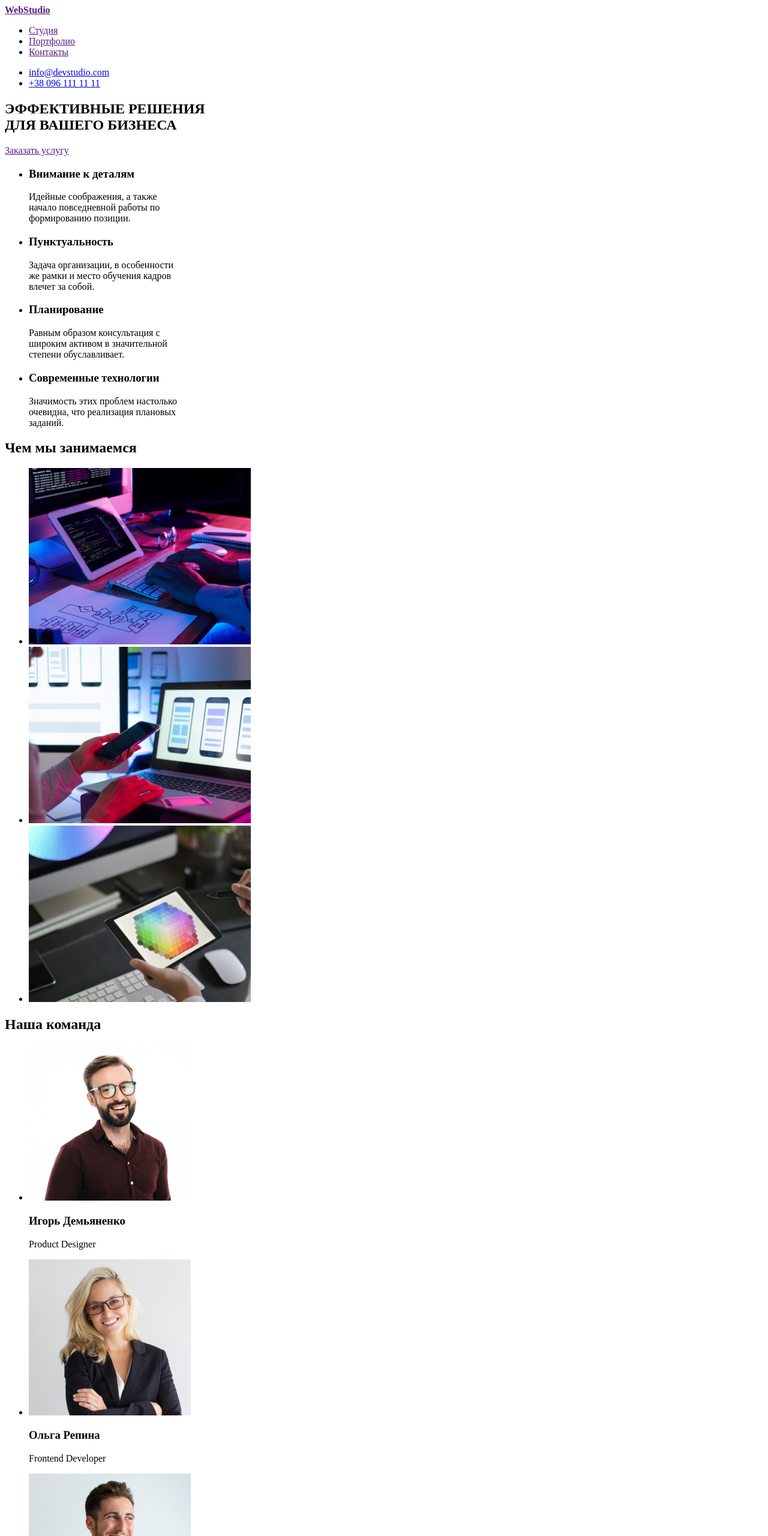
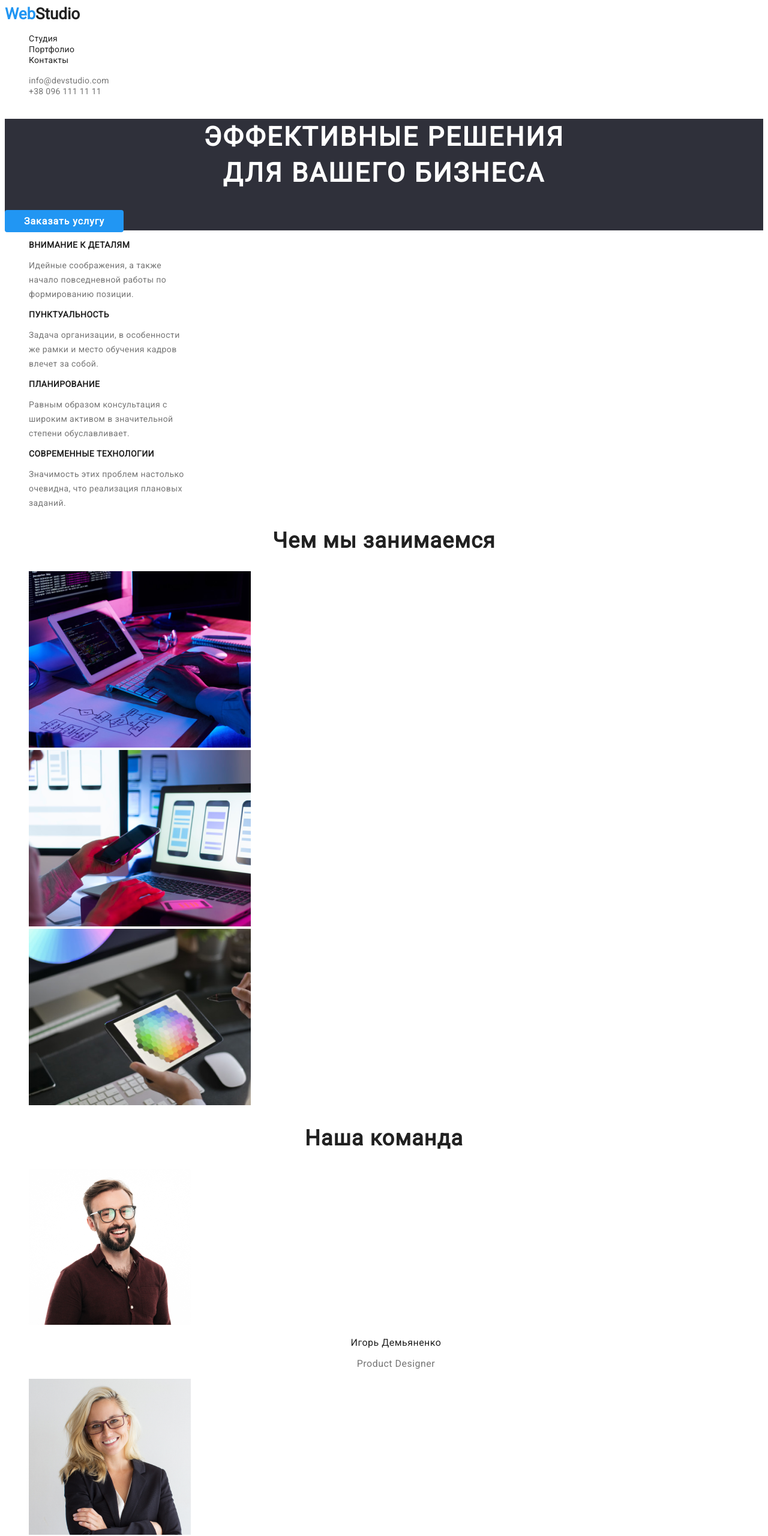
Before and after one commit to MykolaLomako/homework2, a plain HTML site: page index.html in a window 1280 px wide. Shown: the top 2560 px of the page at 60% size. Drawn offline with Linux system fonts and the light colour scheme.

Commit message:
first webpage done

```diff
--- a/index.html
+++ b/index.html
@@ -1,94 +1,150 @@
 <!DOCTYPE html>
 <html lang="en">
   <head>
-    <meta charset="UTF-8">
-    <meta name="viewport" content="width=device-width, initial-scale=1.0">
-    <title>Homework1</title>
+    <meta charset="UTF-8" />
+    <meta name="viewport" content="width=device-width, initial-scale=1.0" />
+    <!--подключение стилей(css файл )-->
+    <link rel="stylesheet" href="./styles.css" />
+    <link rel="preconnect" href="https://fonts.gstatic.com" />
+    <link
+      href="https://fonts.googleapis.com/css2?family=Roboto&display=swap"
+      rel="stylesheet"
+    />
+    <title>Studio</title>
   </head>
   <body>
     <header>
-
       <nav>
-            <a href=""><b>WebStudio</b></a>
+        <a class="logo" href=""
+          ><b
+            ><span class="logo-web">Web</span
+            ><span class="logo-studio">Studio</span></b
+          ></a
+        >
         <ul>
-<li><a href="">Студия</a></li>
-<li><a href="">Портфолио</a></li>
-<li><a href="">Контакты</a></li>
+          <li>
+            <a class="links-pages" href="./index.html" rel="nofollow">Студия</a>
+          </li>
+          <li>
+            <a class="links-pages" href="./portfolio.html" rel="nofollow"
+              >Портфолио</a
+            >
+          </li>
+          <li><a class="links-pages" href="">Контакты</a></li>
         </ul>
-
       </nav>
-        <ul>
+      <ul class="mail-telephone">
         <li><a href="mailto:info@devstudio.com">info@devstudio.com</a></li>
         <li><a href="tel:+380961111111">+38 096 111 11 11 </a></li>
       </ul>
     </header>
     <main>
-    <section>
-
+      <section class="hero">
         <h1>ЭФФЕКТИВНЫЕ РЕШЕНИЯ <br />ДЛЯ ВАШЕГО БИЗНЕСА</h1>
-            <a href="">Заказать услугу</a>
-
+        <a class="button-link" href=""
+          ><span class="button-link-text">Заказать услугу</span></a
+        >
       </section>
-    <section>
+      <section class="general-description">
         <ul>
           <li>
             <h3>Внимание к деталям</h3>
-            <p>Идейные соображения, а также<br/>начало повседневной работы по<br/>формированию позиции.</p>
+            <p>
+              Идейные соображения, а также<br />начало повседневной работы по<br />формированию
+              позиции.
+            </p>
           </li>
           <li>
             <h3>Пунктуальность</h3>
-            <p>Задача организации, в особенности<br/> же рамки и место обучения кадров<br/> влечет за собой.</p>
+            <p>
+              Задача организации, в особенности<br />
+              же рамки и место обучения кадров<br />
+              влечет за собой.
+            </p>
           </li>
           <li>
             <h3>Планирование</h3>
-            <p>Равным образом консультация с<br/> широким активом в значительной<br/> степени обуславливает.</p>
+            <p>
+              Равным образом консультация с<br />
+              широким активом в значительной<br />
+              степени обуславливает.
+            </p>
           </li>
           <li>
             <h3>Современные технологии</h3>
-            <p>Значимость этих проблем настолько<br/> очевидна, что реализация плановых<br/> заданий.</p>
+            <p>
+              Значимость этих проблем настолько<br />
+              очевидна, что реализация плановых<br />
+              заданий.
+            </p>
           </li>
         </ul>
       </section>
       <section>
-<h2>Чем мы занимаемся</h2>
+        <h2 class="section-headers">Чем мы занимаемся</h2>
 
         <ul>
-    <li><img src="./images/img1_section2.png" alt="first picture" width="370"></li>
-    <li><img src="./images/img3_section2.png" alt="second picture" width="370"></li>
-    <li><img src="./images/img2_section2.png" alt="third picture" width="370"></li>
+          <li>
+            <img
+              src="./images/img1_section2.png"
+              alt="first picture"
+              width="370"
+            />
+          </li>
+          <li>
+            <img
+              src="./images/img3_section2.png"
+              alt="second picture"
+              width="370"
+            />
+          </li>
+          <li>
+            <img
+              src="./images/img2_section2.png"
+              alt="third picture"
+              width="370"
+            />
+          </li>
         </ul>
-
       </section>
       <section>
-        <h2>Наша команда</h2>
-        <ul>
-            <li><img src="./images/igor.png" alt="igor" width="270">
-            <h3>Игорь Демьяненко</h3><p>Product Designer</p></li>
-            <li><img src="./images/olga.png" alt="olga" width="270">
+        <h2 class="section-headers">Наша команда</h2>
+        <ul class="employees">
+          <li>
+            <img src="./images/igor.png" alt="igor" width="270" />
+            <h3>Игорь Демьяненко</h3>
+            <p>Product Designer</p>
+          </li>
+          <li>
+            <img src="./images/olga.png" alt="olga" width="270" />
             <h3>Ольга Репина</h3>
-            <p>Frontend Developer</p></li>
-            <li><img src="./images/nicholas.png" alt="nicholas" width="270">
+            <p>Frontend Developer</p>
+          </li>
+          <li>
+            <img src="./images/nicholas.png" alt="nicholas" width="270" />
             <h3>Николай Тарасов</h3>
-            <p>Marketing</p></li>
-            <li><img src="./images/michael.png" alt="michael" width="270">
+            <p>Marketing</p>
+          </li>
+          <li>
+            <img src="./images/michael.png" alt="michael" width="270" />
             <h3>Михаил Ермаков</h3>
-            <p>UI Designer</p></li>
+            <p>UI Designer</p>
+          </li>
         </ul>
       </section>
     </main>
     <footer>
-<a href=""><b>WebStudio</b></a>
+      <a class="logo-footer" href=""
+        ><b
+          ><span class="logo-web">Web</span
+          ><span class="logo-studio">Studio</span></b
+        ></a
+      >
       <address>
-
         <p>г.Киев, пр-т Леси Украинки, 26</p>
         <p><a href="mailto:info@devstudio.com">info@devstudio.com</a></p>
         <p><a href="tel:+380961111111">+38 096 111 11 11 </a></p>
-
-
       </address>
-
     </footer>
-
-
   </body>
 </html>
--- /dev/null
+++ b/styles.css
@@ -0,0 +1,182 @@
+/*сброс настроек оформления по умолчанию*/
+li {
+  list-style: none;
+}
+
+a {
+  text-decoration: none;
+}
+
+/* main styles*/
+.logo-web {
+  color: #2196f3;
+  font-family: Roboto;
+  font-style: normal;
+  font-weight: 700;
+  font-size: 26px;
+  line-height: 31px;
+}
+.logo-studio {
+  color: #212121;
+  font-family: Roboto;
+  font-style: normal;
+  font-weight: 700;
+  font-size: 26px;
+  line-height: 31px;
+}
+
+/*navigation in header*/
+.links-pages {
+  font-family: Roboto;
+  font-style: normal;
+  font-weight: 500;
+  font-size: 14px;
+  line-height: 16px;
+  letter-spacing: 0.02em;
+  color: #212121;
+}
+
+.links-pages:hover,
+.links-pages:focus {
+  color: #2196f3;
+}
+
+.mail-telephone a {
+  font-family: Roboto;
+  font-style: normal;
+  font-weight: 500;
+  font-size: 14px;
+  line-height: 16px;
+  letter-spacing: 0.02em;
+  color: #757575;
+}
+
+.mail-telephone a:hover,
+.mail-telephone a:focus {
+  color: #2196f3;
+}
+.hero {
+  background-color: #2f303a;
+}
+.hero h1 {
+  font-family: Roboto;
+  font-style: normal;
+  font-weight: 900;
+  font-size: 44px;
+  line-height: 60px;
+  letter-spacing: 0.06em;
+  text-transform: uppercase;
+  text-align: center;
+
+  color: #ffffff;
+}
+
+.button-link {
+  padding-left: 32px;
+  padding-right: 32px;
+  padding-top: 10px;
+  padding-bottom: 10px;
+  background: #2196f3;
+  border-radius: 4px;
+}
+
+.button-link-text {
+  font-family: Roboto;
+  font-style: normal;
+  font-weight: bold;
+  font-size: 16px;
+  line-height: 30px;
+  align-items: center;
+  text-align: center;
+  letter-spacing: 0.06em;
+
+  color: #ffffff;
+}
+
+.general-description h3 {
+  font-family: Roboto;
+  font-style: normal;
+  font-weight: bold;
+  font-size: 14px;
+  line-height: 16px;
+  letter-spacing: 0.03em;
+  text-transform: uppercase;
+
+  color: #212121;
+}
+
+.general-description p {
+  font-family: Roboto;
+  font-style: normal;
+  font-weight: normal;
+  font-size: 14px;
+  line-height: 24px;
+  letter-spacing: 0.03em;
+
+  color: #757575;
+}
+.section-headers {
+  font-family: Roboto;
+  font-style: normal;
+  font-weight: bold;
+  font-size: 36px;
+  line-height: 42px;
+  text-align: center;
+  letter-spacing: 0.03em;
+
+  color: #212121;
+}
+
+.employees h3 {
+  font-family: Roboto;
+  font-style: normal;
+  font-weight: 500;
+  font-size: 16px;
+  line-height: 19px;
+  text-align: center;
+  letter-spacing: 0.03em;
+
+  color: #212121;
+}
+
+.employees p {
+  font-family: Roboto;
+  font-style: normal;
+  font-weight: normal;
+  font-size: 16px;
+  line-height: 19px;
+  text-align: center;
+  letter-spacing: 0.03em;
+
+  color: #757575;
+}
+
+footer {
+  background-color: #2f303a;
+}
+
+.logo-footer .logo-studio {
+  color: #ffffff;
+}
+
+address p {
+  font-family: Roboto;
+  font-style: normal;
+  font-weight: normal;
+  font-size: 14px;
+  line-height: 24px;
+
+  letter-spacing: 0.03em;
+  color: #ffffff;
+}
+
+address a {
+  font-family: Roboto;
+  font-style: normal;
+  font-weight: normal;
+  font-size: 14px;
+  line-height: 24px;
+  letter-spacing: 0.03em;
+
+  color: rgba(255, 255, 255, 0.6);
+}
```
Also changed, not shown: portfolio.html (added, +163 -0 lines), imagesforportfolio/img1.png (added), imagesforportfolio/img2.png (added), imagesforportfolio/img3.png (added), imagesforportfolio/img4.png (added), imagesforportfolio/img5.png (added), imagesforportfolio/img6.png (added), imagesforportfolio/img7.png (added), imagesforportfolio/img8.png (added), imagesforportfolio/img9.png (added). Lines whose indentation alone changed are shown as unchanged.
